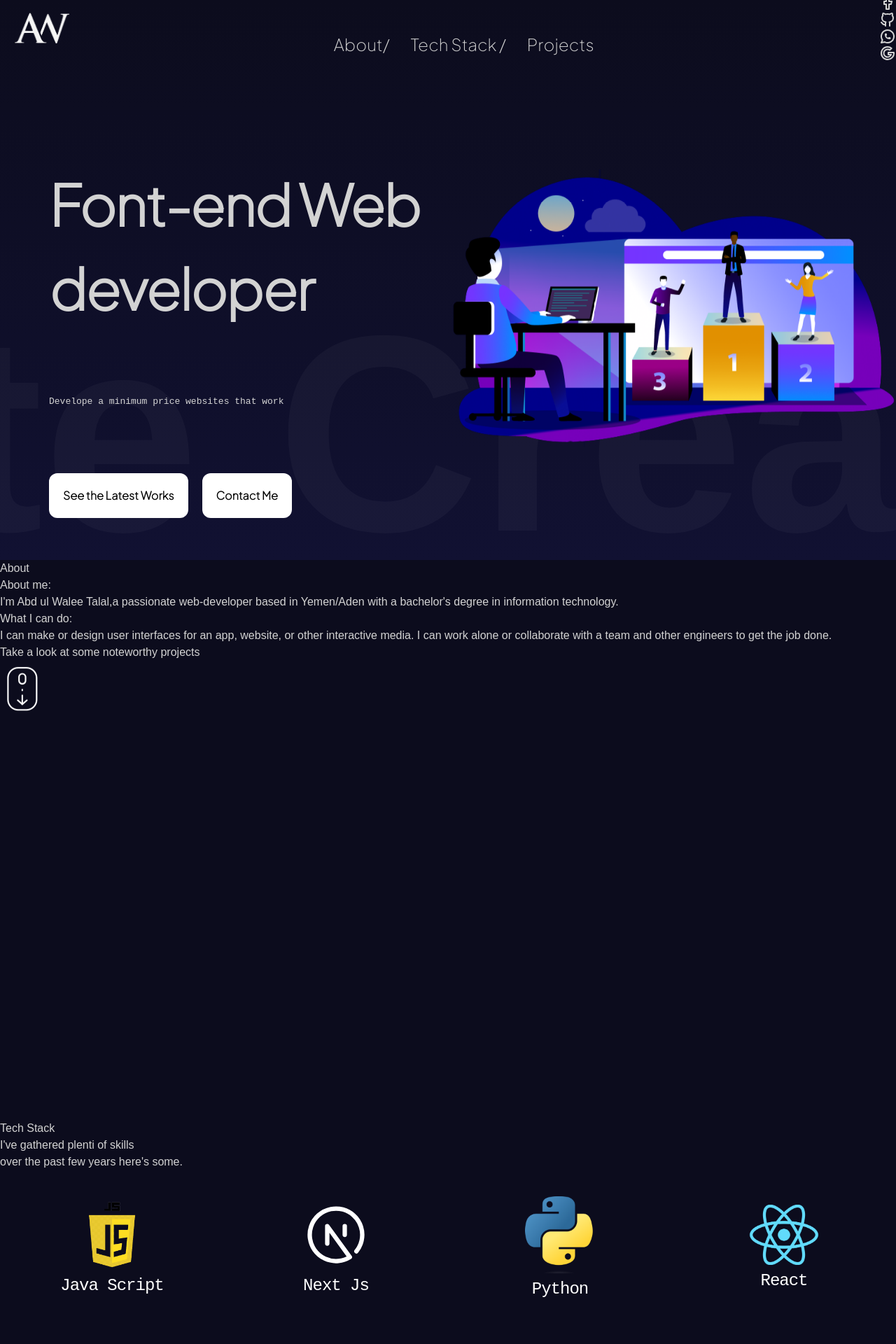
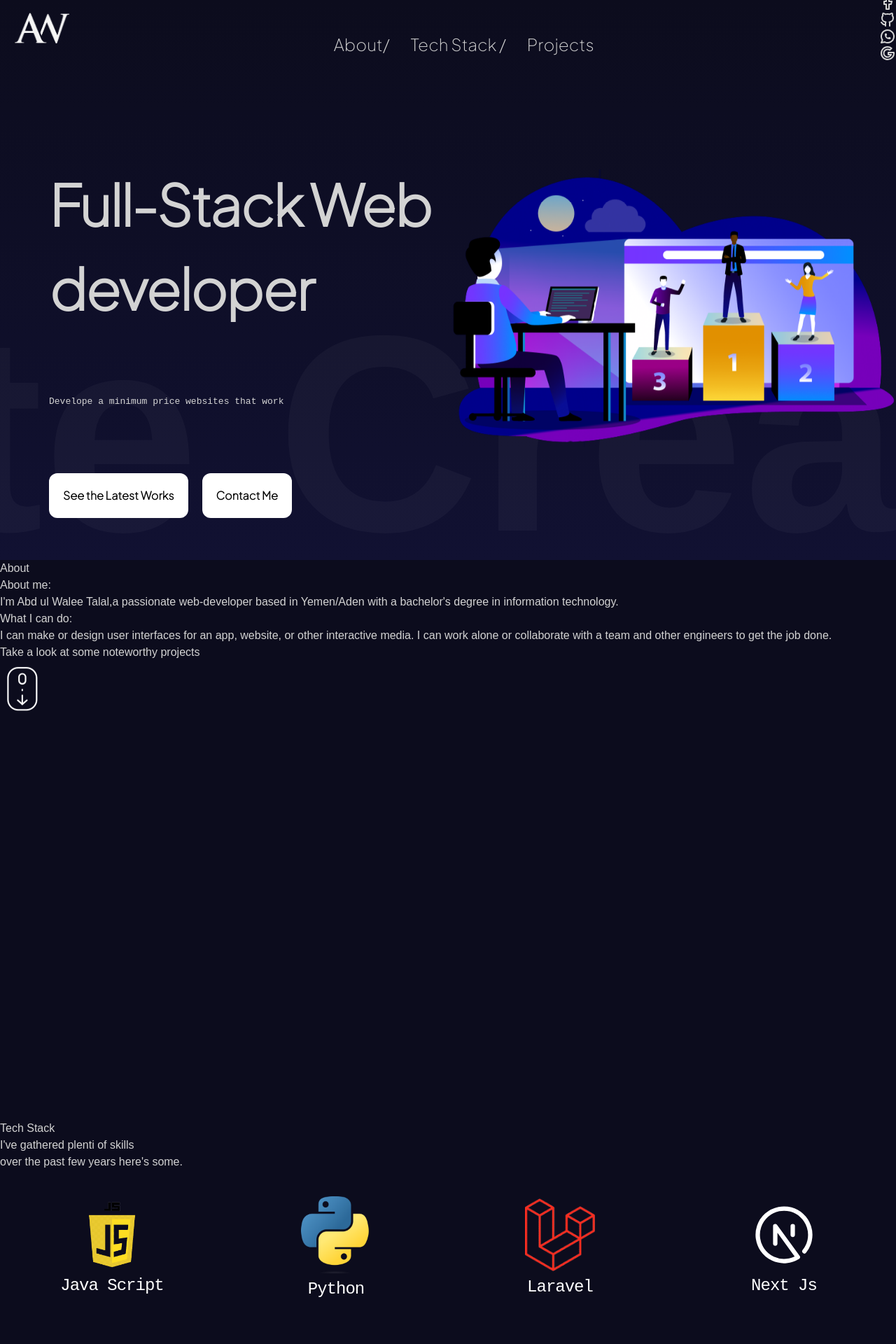
Before and after one commit to seriesBLACK/portfolio3.0, a React (Vite) app: page / in a window 1280 px wide. Shown: the top 1920 px of the page at 70% size. Built offline with nearby package versions, Linux system fonts and the light colour scheme.

Commit message:
add laravel to techstack

```diff
--- a/src/sections/Hero.jsx
+++ b/src/sections/Hero.jsx
@@ -44,7 +44,7 @@ export default function Hero() {
           animate="animate"
         >
           <motion.h2 variants={textVariants}></motion.h2>
-          <motion.h1 variants={textVariants}>Font-end Web developer</motion.h1>
+          <motion.h1 variants={textVariants}>Full-Stack Web developer</motion.h1>
           <p className="text-xl text-gray-500">Develope a minimum price websites that work</p>
 
           <motion.div variants={textVariants} className="buttons">
--- a/src/sections/TechStack.jsx
+++ b/src/sections/TechStack.jsx
@@ -11,6 +11,7 @@ import redux from "/imgs/redux.png";
 import firebase from "/imgs/firebase.png";
 import tailwind from "/imgs/tailwind.png";
 import next from "/imgs/next.svg";
+import laravel from "/imgs/laravel.png";
 
 export default function TechStack() {
   const cards = [
@@ -20,17 +21,22 @@ export default function TechStack() {
       image: js,
       name: "Java Script",
     },
-
+    {
+      id: 3,
+      image: python,
+      name: "Python",
+    },
+    {
+      id: 6,
+      image: laravel,
+      name: "Laravel",
+    },
     {
       id: 2,
       image: next,
       name: "Next Js",
     },
-    {
-      id: 3,
-      image: python,
-      name: "Python",
-    },
+
     {
       id: 4,
       image: _react,
@@ -39,11 +45,6 @@ export default function TechStack() {
     {
       id: 5,
       image: flask,
-      name: "",
-    },
-    {
-      id: 6,
-      image: redux,
       name: "",
     },
     {
```
Also changed, not shown: public/imgs/laravel.png (added).
